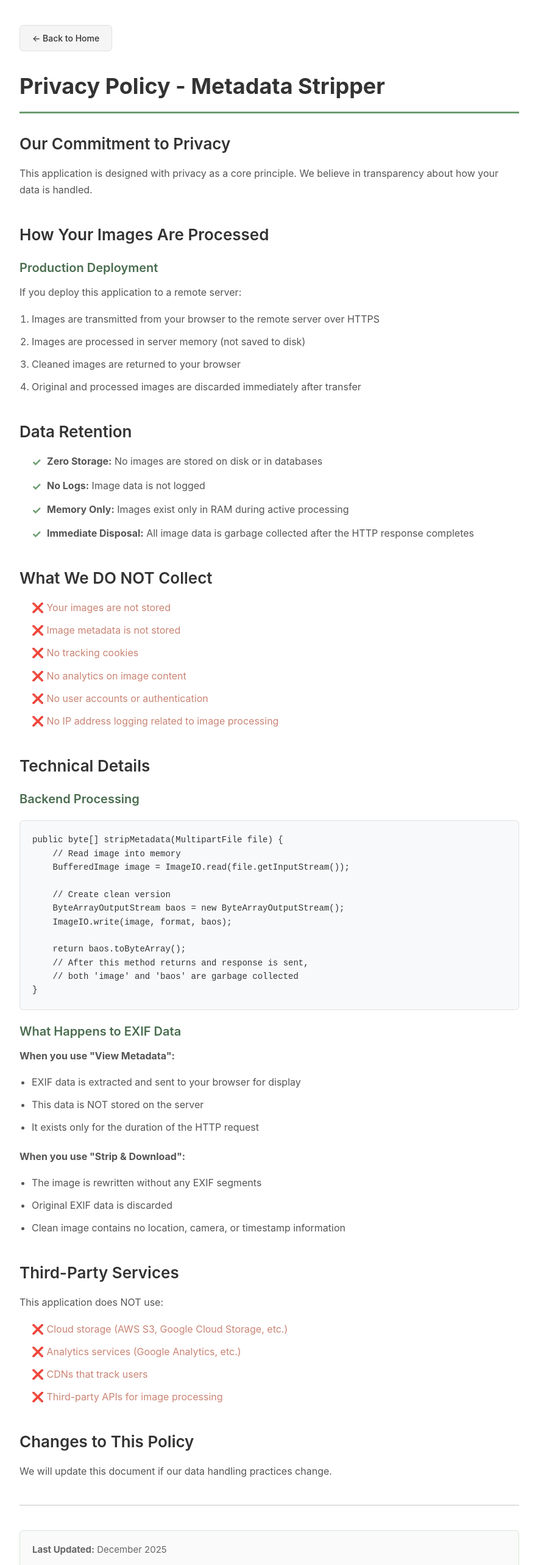
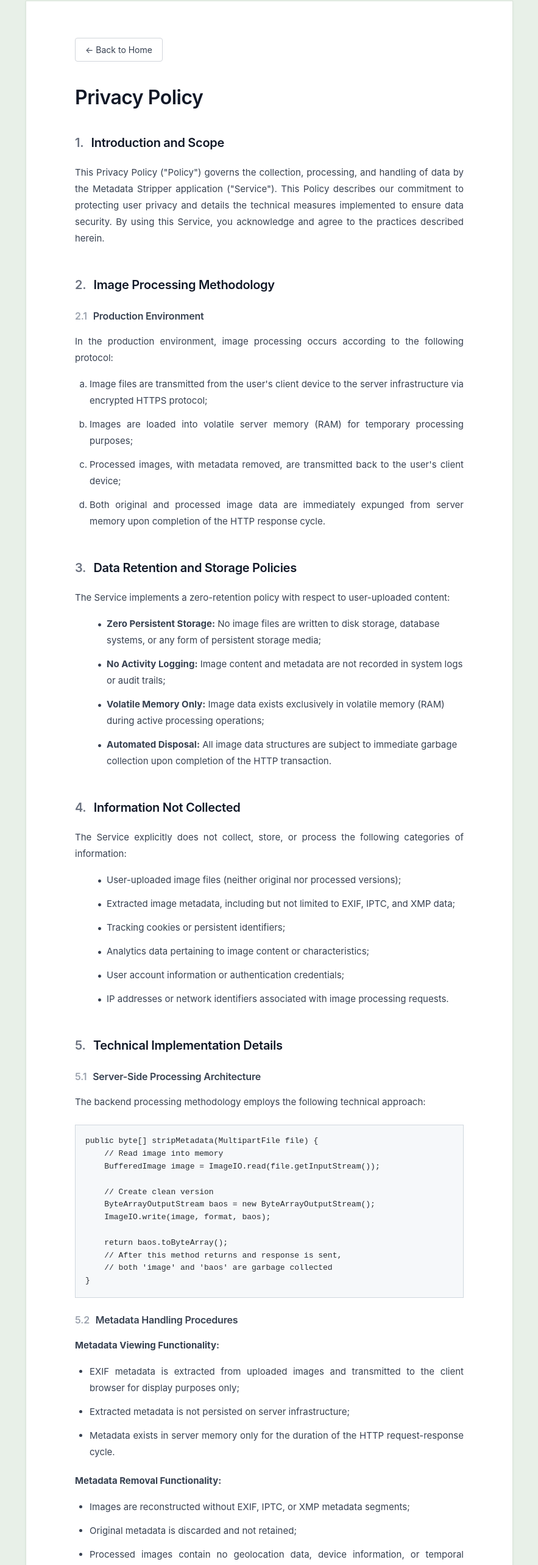
Before and after one commit to ashwinchandra08/metadata-stripper, a React (Vite) app in the folder frontend/: page /about in a window 1280 px wide. Shown: the part 39-2605 px from the top of the page at 61% size, without its empty margins (198-1081 px from the left). Built offline with nearby package versions, Linux system fonts and the light colour scheme; no server answers.

Commit message:
refactor: changes to theme and few terms

```diff
--- a/frontend/src/App.css
+++ b/frontend/src/App.css
@@ -23,8 +23,6 @@ body {
 .app-header-redesigned {
   background: #fff;
   border-bottom: 1px solid #e0e0e0;
-  position: sticky;
-  top: 0;
   z-index: 100;
 }
 
@@ -44,8 +42,8 @@ body {
 }
 
 .logo {
-  width: 40px;
-  height: 40px;
+  width: 80px;
+  height: 80px;
   background: linear-gradient(135deg, #1e88e5 0%, #1565c0 100%);
   border-radius: 8px;
   display: flex;
@@ -69,7 +67,7 @@ body {
   height: 100%;
   width: auto;
   object-fit: contain;
-  max-width: 280px;
+  max-width: 480px;
 }
 
 .brand-name h1 {
@@ -143,6 +141,7 @@ body {
   transition: all 0.2s;
   padding: 0 10px;
   gap: 6px;
+  text-decoration: none;
 }
 
 .icon-btn:hover {
@@ -497,6 +496,11 @@ vertical-align: bottom;
 
 @keyframes spin {
   to { transform: rotate(360deg); }
+}
+
+.rotate-icon {
+  display: inline-block;
+  font-size: 16px;
 }
 
 .add-sample-btn {
--- a/frontend/src/App.jsx
+++ b/frontend/src/App.jsx
@@ -31,7 +31,7 @@ function App() {
         <div className="header-container">
           <div className="logo-section">
              <div className="logo-image-wrapper">
-              <img src="/logo.png" alt="Metadata Stripper" className="logo-image" />
+              <img src="/logo_2.png" alt="Metadata Stripper" className="logo-image" />
             </div>
           </div>
 
@@ -47,7 +47,7 @@ function App() {
 
             <div className="header-actions">
               <Link to="/about" className="icon-btn" title="Privacy Policy">
-                <span>?</span>
+                <span>🛡️  </span>
               </Link>
               <button className="icon-btn" title="Language">
                 <span>🌐</span>
--- a/frontend/src/components/ImageUploader.jsx
+++ b/frontend/src/components/ImageUploader.jsx
@@ -275,7 +275,7 @@ const ImageUploader = () => {
     </button>
 
     <button className="add-sample-btn" onClick={handleReset}>
-      + ADD ANOTHER FILE
+       <span className="rotate-icon">↻</span> CHOOSE ANOTHER
     </button>
   </div>
 )}
--- a/frontend/src/components/Privacy.css
+++ b/frontend/src/components/Privacy.css
@@ -1,98 +1,127 @@
 .privacy-page {
   min-height: 100vh;
-  background: #fff;
+  background: #e8f0e8;
   padding: 40px 20px;
+  font-family: -apple-system, BlinkMacSystemFont, 'Segoe UI', 'Roboto', 'Helvetica', 'Arial', sans-serif;
 }
 
 .privacy-container {
-  max-width: 900px;
+  max-width: 800px;
   margin: 0 auto;
-  padding: 40px;
-  background: #fff;
-  border-radius: 8px;
+  padding: 60px 80px;
+  background: #ffffff;
+  border: 1px solid #d9e3d9;
+  box-shadow: 0 2px 4px rgba(107, 157, 111, 0.08);
+  counter-reset: section;
 }
 
 .back-button {
   display: inline-flex;
   align-items: center;
   gap: 8px;
-  padding: 10px 20px;
-  background: #f5f5f5;
-  border: 1px solid #e0e0e0;
-  border-radius: 6px;
+  padding: 8px 16px;
+  background: transparent;
+  border: 1px solid #d1d5db;
+  border-radius: 4px;
   text-decoration: none;
-  color: #333;
-  font-weight: 500;
+  color: #374151;
+  font-weight: 400;
   font-size: 14px;
   transition: all 0.2s;
-  margin-bottom: 30px;
+  margin-bottom: 40px;
 }
 
 .back-button:hover {
-  background: #e8e8e8;
-  border-color: #d0d0d0;
+  background: #f3f4f6;
+  border-color: #9ca3af;
 }
 
 .privacy-container h1 {
-  font-size: 36px;
-  font-weight: 700;
-  color: #333;
-  margin-bottom: 30px;
-  border-bottom: 3px solid #6b9d6f;
-  padding-bottom: 15px;
+  font-size: 32px;
+  font-weight: 600;
+  color: #111827;
+  margin-bottom: 12px;
+  letter-spacing: -0.5px;
+  line-height: 1.2;
 }
 
 .privacy-section {
-  margin-bottom: 40px;
+  margin-bottom: 48px;
+  counter-reset: subsection;
 }
 
 .privacy-section h2 {
-  font-size: 26px;
+  font-size: 20px;
   font-weight: 600;
-  color: #333;
-  margin-bottom: 16px;
-  margin-top: 30px;
+  color: #111827;
+  margin-bottom: 20px;
+  margin-top: 40px;
+  letter-spacing: -0.3px;
+  counter-increment: section;
+  position: relative;
+}
+
+.privacy-section h2::before {
+  content: counter(section) ". ";
+  color: #6b7280;
+  margin-right: 8px;
 }
 
 .privacy-section h3 {
-  font-size: 20px;
+  font-size: 16px;
   font-weight: 600;
-  color: #4a6d4f;
-  margin-bottom: 12px;
-  margin-top: 20px;
+  color: #374151;
+  margin-bottom: 16px;
+  margin-top: 24px;
+  letter-spacing: -0.2px;
+  counter-increment: subsection;
+}
+
+.privacy-section h3::before {
+  content: counter(section) "." counter(subsection) " ";
+  color: #9ca3af;
+  margin-right: 6px;
 }
 
 .privacy-section p {
-  font-size: 16px;
-  line-height: 1.7;
-  color: #555;
+  font-size: 15px;
+  line-height: 1.8;
+  color: #374151;
   margin-bottom: 16px;
+  text-align: justify;
 }
 
 .privacy-section ol,
 .privacy-section ul {
-  margin-left: 20px;
+  margin-left: 24px;
   margin-bottom: 20px;
+  padding-left: 0;
 }
 
 .privacy-section li {
-  font-size: 16px;
-  line-height: 1.7;
-  color: #555;
-  margin-bottom: 10px;
+  font-size: 15px;
+  line-height: 1.8;
+  color: #374151;
+  margin-bottom: 12px;
+  text-align: justify;
+}
+
+.privacy-section ol {
+  list-style-type: lower-alpha;
 }
 
 .highlight-box {
-  background: #e8f0e8;
-  border-left: 4px solid #6b9d6f;
-  padding: 16px 20px;
-  margin: 20px 0;
-  border-radius: 4px;
+  background: #f9faf9;
+  border: 1px solid #e5e7eb;
+  padding: 20px 24px;
+  margin: 24px 0;
+  border-radius: 0;
 }
 
 .highlight-box strong {
-  color: #4a6d4f;
-  font-size: 16px;
+  color: #111827;
+  font-size: 15px;
+  font-weight: 600;
 }
 
 .feature-list {
@@ -102,18 +131,19 @@
 }
 
 .feature-list li {
-  padding-left: 25px;
+  padding-left: 28px;
   position: relative;
   margin-bottom: 12px;
+  text-align: left;
 }
 
 .feature-list li::before {
-  content: "✓";
+  content: "•";
   position: absolute;
-  left: 0;
-  color: #6b9d6f;
-  font-weight: bold;
-  font-size: 18px;
+  left: 12px;
+  color: #374151;
+  font-weight: normal;
+  font-size: 16px;
 }
 
 .no-collect-list {
@@ -123,80 +153,104 @@
 }
 
 .no-collect-list li {
-  padding-left: 0;
-  margin-bottom: 10px;
+  padding-left: 28px;
+  margin-bottom: 12px;
+  font-size: 15px;
+  color: #374151;
+  position: relative;
+  text-align: left;
+}
+
+.no-collect-list li::before {
+  content: "•";
+  position: absolute;
+  left: 12px;
+  color: #374151;
+  font-weight: normal;
   font-size: 16px;
-  color: #c98474;
 }
 
 .code-block {
-  background: #f8f9fa;
-  border: 1px solid #e0e0e0;
-  border-radius: 6px;
-  padding: 20px;
+  background: #f6f8fa;
+  border: 1px solid #d0d7de;
+  border-radius: 0;
+  padding: 16px;
   overflow-x: auto;
-  margin: 20px 0;
-  font-family: 'Courier New', Courier, monospace;
+  margin: 24px 0;
+  font-family: 'Consolas', 'Monaco', 'Courier New', monospace;
 }
 
 .code-block code {
-  font-size: 14px;
+  font-size: 13px;
   line-height: 1.6;
-  color: #333;
+  color: #24292f;
   display: block;
   white-space: pre;
 }
 
 .divider {
   border: none;
-  border-top: 2px solid #e0e0e0;
-  margin: 40px 0;
+  border-top: 1px solid #e5e7eb;
+  margin: 48px 0;
 }
 
 .footer-note {
-  margin-top: 30px;
-  padding: 20px;
+  margin-top: 40px;
+  padding: 24px;
   background: #f9faf9;
-  border-radius: 6px;
-  border: 1px solid #d9e3d9;
+  border-radius: 0;
+  border: 1px solid #e5e7eb;
 }
 
 .footer-note p {
-  margin-bottom: 10px;
-  font-size: 15px;
-  color: #666;
+  margin-bottom: 8px;
+  font-size: 14px;
+  color: #6b7280;
+  text-align: left;
 }
 
 .footer-note .summary {
-  font-size: 16px;
-  color: #4a6d4f;
+  font-size: 14px;
+  color: #374151;
   font-weight: 500;
-  margin-top: 15px;
+  margin-top: 12px;
+}
+
+.effective-date {
+  font-size: 14px;
+  color: #6b7280;
+  margin-bottom: 40px;
+  font-style: italic;
 }
 
 /* Responsive */
 @media (max-width: 768px) {
   .privacy-container {
-    padding: 20px;
+    padding: 40px 24px;
   }
 
   .privacy-container h1 {
-    font-size: 28px;
+    font-size: 26px;
   }
 
   .privacy-section h2 {
-    font-size: 22px;
+    font-size: 18px;
   }
 
   .privacy-section h3 {
-    font-size: 18px;
+    font-size: 15px;
+  }
+
+  .privacy-section p,
+  .privacy-section li {
+    text-align: left;
   }
 
   .code-block {
-    padding: 15px;
+    padding: 12px;
   }
 
   .code-block code {
-    font-size: 12px;
+    font-size: 11px;
   }
 }
--- a/frontend/src/components/Privacy.jsx
+++ b/frontend/src/components/Privacy.jsx
@@ -10,51 +10,53 @@ const Privacy = () => {
           ← Back to Home
         </Link>
 
-        <h1>Privacy Policy - Metadata Stripper</h1>
-
+        <h1>Privacy Policy</h1>
         <section className="privacy-section">
-          <h2>Our Commitment to Privacy</h2>
-          <p>This application is designed with privacy as a core principle. We believe in transparency about how your data is handled.</p>
+          <h2>Introduction and Scope</h2>
+          <p>This Privacy Policy ("Policy") governs the collection, processing, and handling of data by the Metadata Stripper application ("Service"). This Policy describes our commitment to protecting user privacy and details the technical measures implemented to ensure data security. By using this Service, you acknowledge and agree to the practices described herein.</p>
         </section>
 
         <section className="privacy-section">
-          <h2>How Your Images Are Processed</h2>
-          <h3>Production Deployment</h3>
-          <p>If you deploy this application to a remote server:</p>
+          <h2>Image Processing Methodology</h2>
+          <h3>Production Environment</h3>
+          <p>In the production environment, image processing occurs according to the following protocol:</p>
           <ol>
-            <li>Images are transmitted from your browser to the remote server over HTTPS</li>
-            <li>Images are processed in server memory (not saved to disk)</li>
-            <li>Cleaned images are returned to your browser</li>
-            <li>Original and processed images are discarded immediately after transfer</li>
+            <li>Image files are transmitted from the user's client device to the server infrastructure via encrypted HTTPS protocol;</li>
+            <li>Images are loaded into volatile server memory (RAM) for temporary processing purposes;</li>
+            <li>Processed images, with metadata removed, are transmitted back to the user's client device;</li>
+            <li>Both original and processed image data are immediately expunged from server memory upon completion of the HTTP response cycle.</li>
           </ol>
         </section>
 
         <section className="privacy-section">
-          <h2>Data Retention</h2>
+          <h2>Data Retention and Storage Policies</h2>
+          <p>The Service implements a zero-retention policy with respect to user-uploaded content:</p>
           <ul className="feature-list">
-            <li><strong>Zero Storage:</strong> No images are stored on disk or in databases</li>
-            <li><strong>No Logs:</strong> Image data is not logged</li>
-            <li><strong>Memory Only:</strong> Images exist only in RAM during active processing</li>
-            <li><strong>Immediate Disposal:</strong> All image data is garbage collected after the HTTP response completes</li>
+            <li><strong>Zero Persistent Storage:</strong> No image files are written to disk storage, database systems, or any form of persistent storage media;</li>
+            <li><strong>No Activity Logging:</strong> Image content and metadata are not recorded in system logs or audit trails;</li>
+            <li><strong>Volatile Memory Only:</strong> Image data exists exclusively in volatile memory (RAM) during active processing operations;</li>
+            <li><strong>Automated Disposal:</strong> All image data structures are subject to immediate garbage collection upon completion of the HTTP transaction.</li>
           </ul>
         </section>
 
         <section className="privacy-section">
-          <h2>What We DO NOT Collect</h2>
+          <h2>Information Not Collected</h2>
+          <p>The Service explicitly does not collect, store, or process the following categories of information:</p>
           <ul className="no-collect-list">
-            <li>❌ Your images are not stored</li>
-            <li>❌ Image metadata is not stored</li>
-            <li>❌ No tracking cookies</li>
-            <li>❌ No analytics on image content</li>
-            <li>❌ No user accounts or authentication</li>
-            <li>❌ No IP address logging related to image processing</li>
+            <li>User-uploaded image files (neither original nor processed versions);</li>
+            <li>Extracted image metadata, including but not limited to EXIF, IPTC, and XMP data;</li>
+            <li>Tracking cookies or persistent identifiers;</li>
+            <li>Analytics data pertaining to image content or characteristics;</li>
+            <li>User account information or authentication credentials;</li>
+            <li>IP addresses or network identifiers associated with image processing requests.</li>
           </ul>
         </section>
 
         <section className="privacy-section">
-          <h2>Technical Details</h2>
+          <h2>Technical Implementation Details</h2>
 
-          <h3>Backend Processing</h3>
+          <h3>Server-Side Processing Architecture</h3>
+          <p>The backend processing methodology employs the following technical approach:</p>
           <pre className="code-block">
             <code>{`public byte[] stripMetadata(MultipartFile file) {
     // Read image into memory
@@ -70,36 +72,36 @@ const Privacy = () => {
 }`}</code>
           </pre>
 
-          <h3>What Happens to EXIF Data</h3>
-          <p><strong>When you use "View Metadata":</strong></p>
+          <h3>Metadata Handling Procedures</h3>
+          <p><strong>Metadata Viewing Functionality:</strong></p>
           <ul>
-            <li>EXIF data is extracted and sent to your browser for display</li>
-            <li>This data is NOT stored on the server</li>
-            <li>It exists only for the duration of the HTTP request</li>
+            <li>EXIF metadata is extracted from uploaded images and transmitted to the client browser for display purposes only;</li>
+            <li>Extracted metadata is not persisted on server infrastructure;</li>
+            <li>Metadata exists in server memory only for the duration of the HTTP request-response cycle.</li>
           </ul>
 
-          <p><strong>When you use "Strip & Download":</strong></p>
+          <p><strong>Metadata Removal Functionality:</strong></p>
           <ul>
-            <li>The image is rewritten without any EXIF segments</li>
-            <li>Original EXIF data is discarded</li>
-            <li>Clean image contains no location, camera, or timestamp information</li>
+            <li>Images are reconstructed without EXIF, IPTC, or XMP metadata segments;</li>
+            <li>Original metadata is discarded and not retained;</li>
+            <li>Processed images contain no geolocation data, device information, or temporal metadata.</li>
           </ul>
         </section>
 
         <section className="privacy-section">
-          <h2>Third-Party Services</h2>
-          <p>This application does NOT use:</p>
+          <h2>Third-Party Services and Integrations</h2>
+          <p>This Service operates independently and does not integrate with or utilize the following categories of third-party services:</p>
           <ul className="no-collect-list">
-            <li>❌ Cloud storage (AWS S3, Google Cloud Storage, etc.)</li>
-            <li>❌ Analytics services (Google Analytics, etc.)</li>
-            <li>❌ CDNs that track users</li>
-            <li>❌ Third-party APIs for image processing</li>
+            <li>Cloud storage providers (including but not limited to Amazon S3, Google Cloud Storage, Microsoft Azure Storage);</li>
+            <li>Analytics and tracking services (including but not limited to Google Analytics, Adobe Analytics);</li>
+            <li>Content delivery networks that implement user tracking mechanisms;</li>
+            <li>External APIs or services for image processing operations.</li>
           </ul>
         </section>
 
         <section className="privacy-section">
-          <h2>Changes to This Policy</h2>
-          <p>We will update this document if our data handling practices change.</p>
+          <h2>Policy Modifications and Updates</h2>
+          <p>We reserve the right to modify this Privacy Policy at any time. Material changes to our data handling practices will be reflected through updates to this document. The "Effective Date" at the beginning of this Policy indicates the date of the most recent revision. Users are encouraged to review this Policy periodically to remain informed of any changes.</p>
         </section>
 
         <hr className="divider" />
```
Also changed, not shown: frontend/public/logo_2.png (added).
